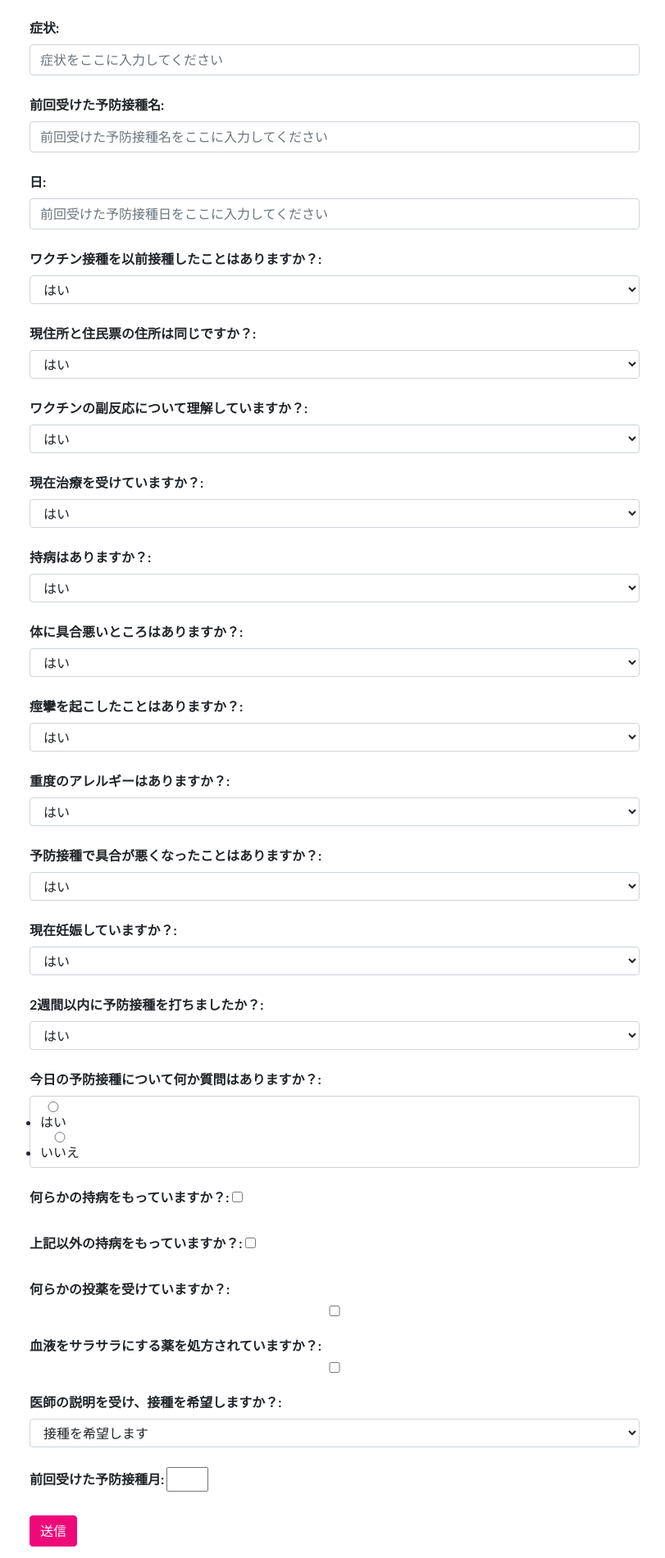
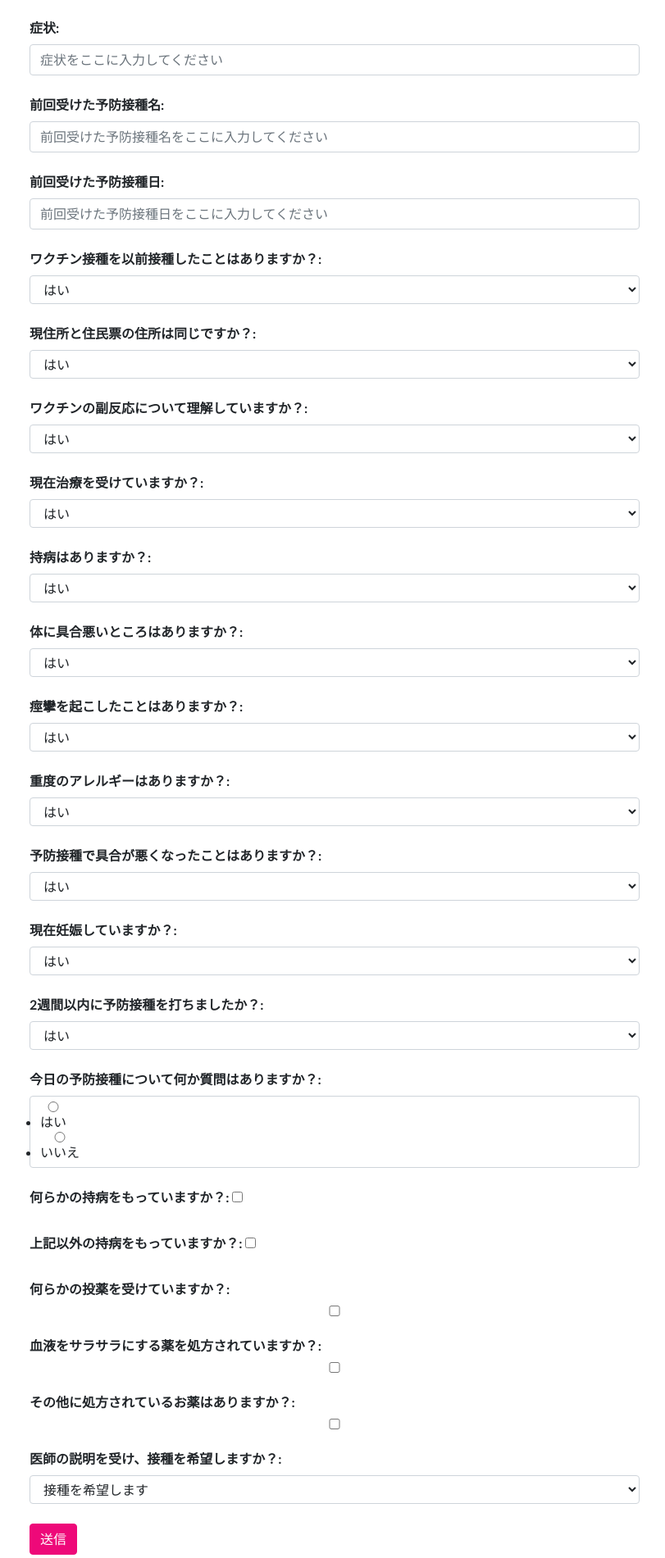
Before and after one commit to miuramiurakanakana/private_diary, a Django app: page /inquiry/ in a window 1280 px wide. Shown: the part 2321-4222 px from the top of the page at 82% size, without its empty margins (46-857 px from the left). Run offline with Django 3.2, Linux system fonts and the light colour scheme; some libraries are stand-ins or nearby versions.

Commit message:
女のチェック項目移動と入力項目表示機能の追加

```diff
--- a/private_diary/diary/forms.py
+++ b/private_diary/diary/forms.py
@@ -40,7 +40,6 @@
         ("2","女性"),
     )
     性別 = forms.ChoiceField(label='性別', choices=chose性別,required=False)
-
 
 
     接種回数 = forms.CharField(label='接種回数',max_length=2,required=False)
@@ -118,7 +117,7 @@
         ("2", "いいえ"),
     )
     _今日の予防接種について何か質問はありますか = forms.ChoiceField(label='今日の予防接種について何か質問はありますか？', choices=chose_今日の予防接種について何か質問はありますか,widget=forms.RadioSelect(), required=False)
-    何らかの持病をもっていますか = forms.BooleanField(label='何らかの持病をもっていますか？',)
+    何らかの持病をもっていますか = forms.BooleanField(label='何らかの持病をもっていますか？', required=False)
     chose病名を選択してください = (
         ("1", "心臓病"),
         ("2", "腎臓病"),
@@ -129,10 +128,10 @@
         ("7", "毛細血管漏出症候群"),
     )
     病名を選択してください = forms.MultipleChoiceField(label='病名を選択してください♡', choices=chose病名を選択してください, required=False)
-    上記以外の持病をもっていますか = forms.BooleanField(label='上記以外の持病をもっていますか？', )
+    上記以外の持病をもっていますか = forms.BooleanField(label='上記以外の持病をもっていますか？',  required=False)
     その他の病気 = forms.CharField(label='その他の病気', max_length=30, required=False)
 
-    何らかの投薬を受けていますか = forms.BooleanField(label='何らかの投薬を受けていますか？')
+    何らかの投薬を受けていますか = forms.BooleanField(label='何らかの投薬を受けていますか？', required=False)
     '''
     chose何らかの投薬を受けていますか = (
         ("1", "血をサラサラにする薬"),
@@ -144,9 +143,15 @@
         ("1", "はい"),
     )
     '''
-    サラサラにする薬 = forms.BooleanField(label='血液をサラサラにする薬を処方されていますか？')
+    サラサラにする薬 = forms.BooleanField(label='血液をサラサラにする薬を処方されていますか？', required=False)
 
     処方されている薬名を記入してください = forms.CharField(label='処方されている薬名を記入してください', max_length=30, required=False)
+
+    その他に処方されている薬 = forms.BooleanField(label='その他に処方されているお薬はありますか？', required=False)
+
+    その他に処方されている薬名を記入してください = forms.CharField(label='その他に処方されている薬名を記入してください', max_length=30,
+                                                    required=False)
+
     chose接種を希望しますか = (
         ("1", "接種を希望します"),
         ("2", "接種を希望しません"),
@@ -154,14 +159,7 @@
     接種を希望しますか = forms.ChoiceField(label='医師の説明を受け、接種を希望しますか？', choices=chose接種を希望しますか, required=False)
 
 
-    市外局番 =  forms.CharField(label='市外局番', max_length=5)
-    前回受けた予防接種月 = forms.IntegerField(label='前回受けた予防接種月',max_value=12,min_value=1)
-    前回受けた予防接種日 = forms.IntegerField(label='日',max_value=31,min_value=1)
-    性別 = (
-        ("1", "男性"),
-        ("2", "女性"),
-    )
-    性別 = forms.ChoiceField(label='性別',choices=性別)
+
     #degree = forms.SmallIntegerField(label='体温')
 
     '''
@@ -279,6 +277,12 @@
         self.fields['処方されている薬名を記入してください'].widget.attrs['class'] = 'form-control'
         self.fields['処方されている薬名を記入してください'].widget.attrs['placeholder'] = '薬の名前を記述してください'
 
+        self.fields['その他に処方されている薬名を記入してください'].widget.attrs['class'] = 'form-control'
+        self.fields['その他に処方されている薬名を記入してください'].widget.attrs['placeholder'] = 'その他に処方されている薬名を記入してください'
+
+        self.fields['その他に処方されている薬'].widget.attrs['class'] = 'form-control'
+        self.fields['その他に処方されている薬'].widget.attrs['id'] = 'その他に処方されている薬-id'
+        self.fields['その他に処方されている薬'].widget.attrs['placeholder'] = 'その他に処方されているお薬はありますか？'
         '''
         self.fields['title'].widget.attrs['placeholder'] = 'タイトルをここに入力してください。'
         self.fields['市外局番'].widget.attrs['class'] = 'form-control'
--- a/private_diary/diary/templates/inquiry.html
+++ b/private_diary/diary/templates/inquiry.html
@@ -68,6 +68,21 @@
             let checkButton2 = document.getElementById('サラサラにする薬-id');
             checkButton2.addEventListener('click', butotnClick3);
             </script>
+    　　　　　<script>
+            function butotnClick4() {
+                if (checkButton3.checked) {
+                    setumei3.style.display ="block";
+
+                } else {
+                    setumei3.style.display ="none";
+                }
+            }
+
+            const setumei3 = document.getElementById("id_その他に処方されている薬名を記入してください_div");
+            setumei3.style.display ="none";
+            let checkButton3 = document.getElementById('その他に処方されている薬-id');
+            checkButton3.addEventListener('click', butotnClick4);
+            </script>
             <form>
             <input type="button" value="PDFを開く" onClick="monshin_output.pdf">
             </form>
--- a/private_diary/diary/views.py
+++ b/private_diary/diary/views.py
@@ -114,7 +114,7 @@
         if isMale=="1":
             cc.drawString(334, 666, '✓')
         else:
-            cc.drawString(540, 664, '✓')
+            cc.drawString(370, 664, '✓')
 
         isWakutin = form.cleaned_data['ワクチン接種を以前接種したことはありますか']
         if isWakutin=="1":
@@ -201,6 +201,7 @@
         isサラサラにする薬 = form.cleaned_data['サラサラにする薬']
         if isサラサラにする薬 == "1":
             cc.drawString(81, 493, '✓')
+        else: none
 
         is何らかの投薬を受けていますか = form.cleaned_data['何らかの投薬を受けていますか']
         if is何らかの投薬を受けていますか == "1":
@@ -227,8 +228,9 @@
         cc.drawString(70, 361, form.cleaned_data['具合が悪くなった予防接種名'])  # x, y, 文字列を指定
         cc.drawString(280, 361, form.cleaned_data['症状'])  # x, y, 文字列を指定
         cc.drawString(225, 324, form.cleaned_data['前回受けた予防接種名'])  # x, y, 文字列を指定
-        cc.drawString(370, 324, form.cleaned_data['前回受けた予防接種日'])  # x, y, 文字列を指定
+        # TODO なんかうごかない動cc.drawString(370, 324, form.cleaned_data['前回受けた予防接種日'])  # x, y, 文字列を指定
         cc.drawString(190, 495, form.cleaned_data['処方されている薬名を記入してください'])  # x, y, 文字列を指定
+        cc.drawString(330, 495, form.cleaned_data['その他に処方されている薬名を記入してください'])  # x, y, 文字列を指定
         #cc.drawString(238, 512, form.cleaned_data['病名を選択してください4']) これはその他にしたやつ  # x, y, 文字列を指定
 
         cc.setFont(fontname, 7)  # フォントのサイズを指定
```
Also changed, not shown: 1 other file.
